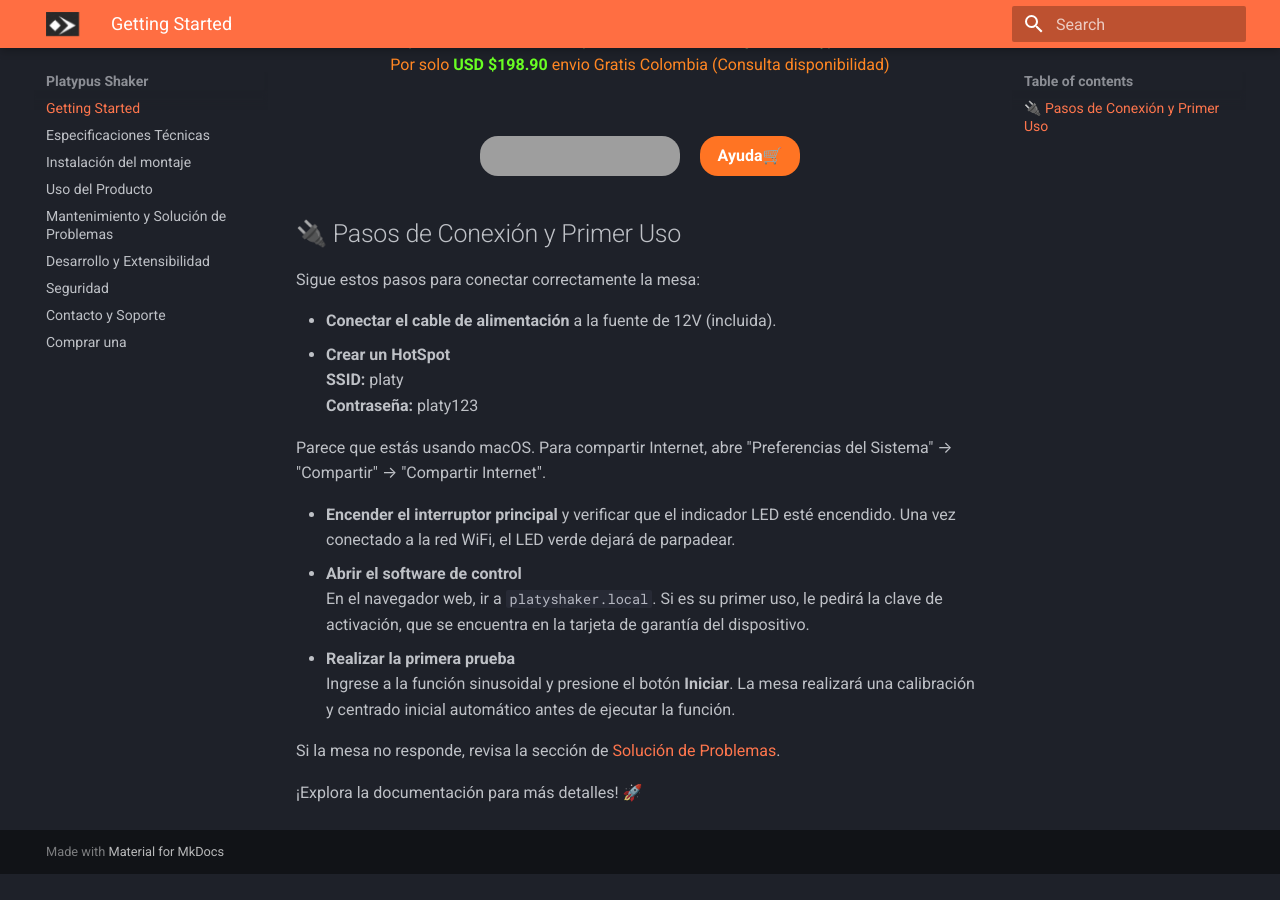
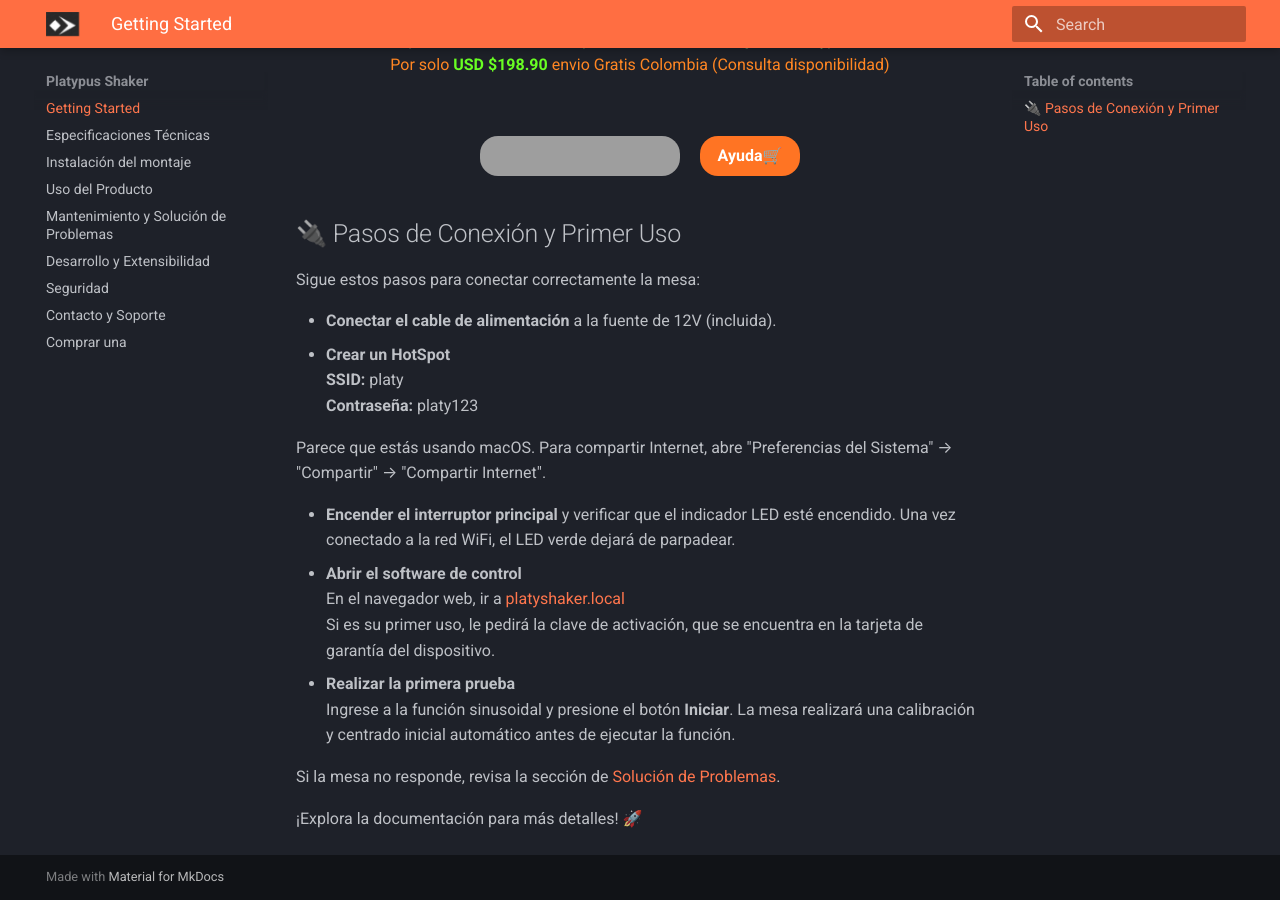
Before and after one commit to EliuPineda/shaker, an MkDocs documentation site: the page built from docs/index.md, in a window 1280 px wide and 900 px high, scrolled down 692 px. Built offline with MkDocs 1.6.1 and Material for MkDocs 9.7.7, drawn with Linux system fonts in a browser that asks for light colours; before the commit the page ends 1566 px from its top, so only the background shows below that; part of the change alters nothing that is shown; grey boxes are pictures that could not be loaded.

```diff
--- a/docs/index.md
+++ b/docs/index.md
@@ -55,7 +55,8 @@ Sigue estos pasos para conectar correctamente la mesa:
 
 - **Encender el interruptor principal** y verificar que el indicador LED esté encendido. Una vez conectado a la red WiFi, el LED verde dejará de parpadear.
 - **Abrir el software de control**
-  En el navegador web, ir a `platyshaker.local`. Si es su primer uso, le pedirá la clave de activación, que se encuentra en la tarjeta de garantía del dispositivo.
+  En el navegador web, ir a <a href="http://platyshaker.local" target="_blank">platyshaker.local</a>
+  Si es su primer uso, le pedirá la clave de activación, que se encuentra en la tarjeta de garantía del dispositivo.
 - **Realizar la primera prueba**
   Ingrese a la función sinusoidal y presione el botón **Iniciar**. La mesa realizará una calibración y centrado inicial automático antes de ejecutar la función.
 
```
